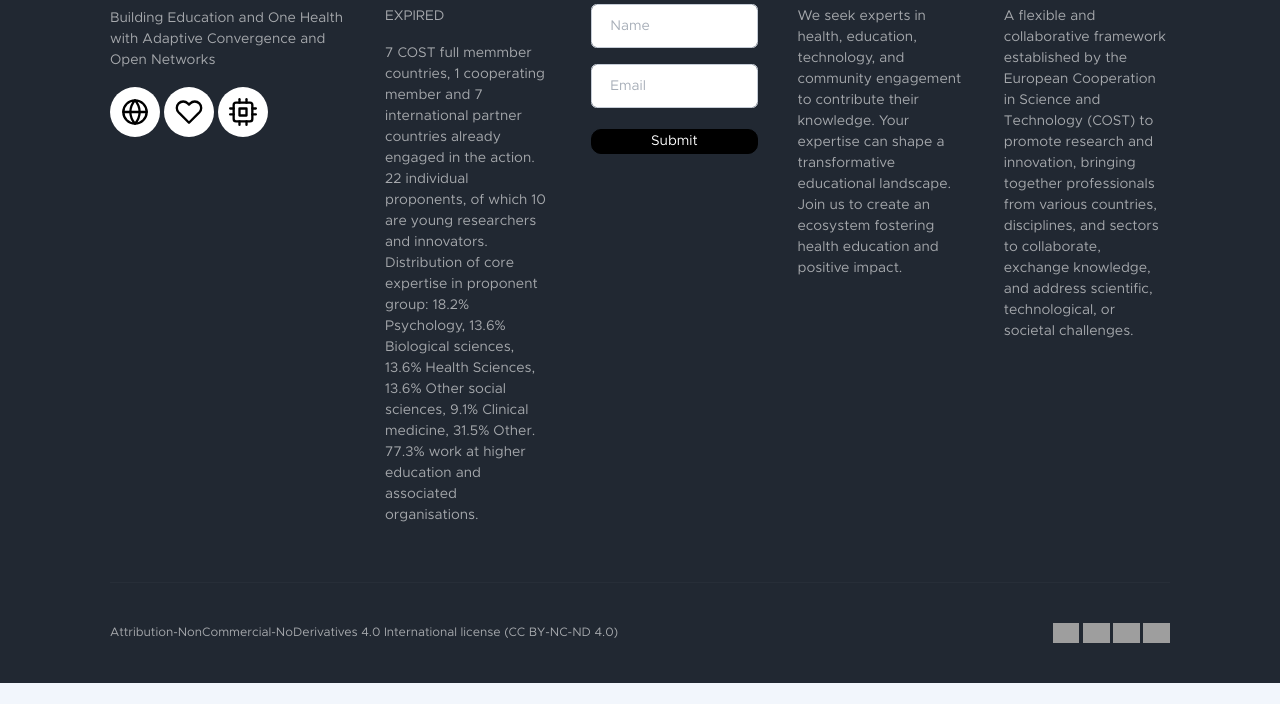
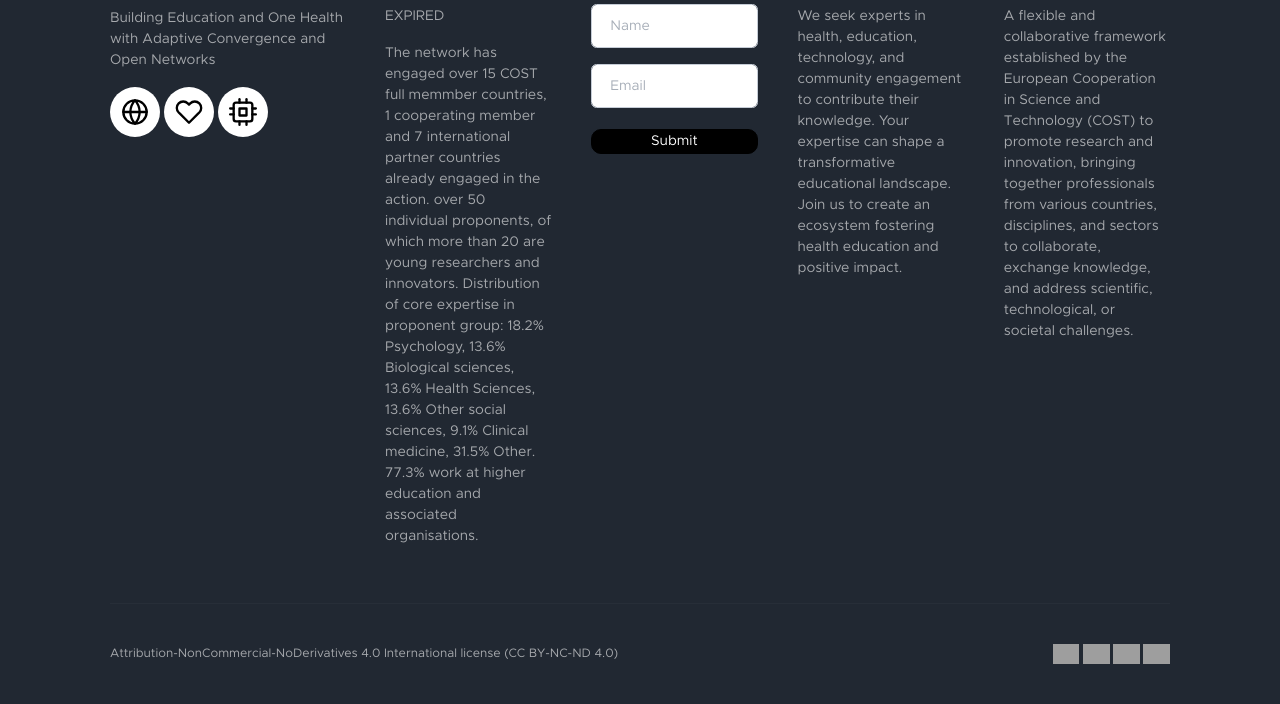
Before and after one commit to EnricGTorrents/BEACON, a plain HTML site: page index.html in a window 1280 px wide. Shown: the part 1534-2238 px from the top of the page. Before the commit the page ends 2217 px from the top, so only its background shows below. Drawn offline with nearby package versions, Linux system fonts and the light colour scheme; grey boxes are pictures that could not be loaded.

Commit message:
Countries count update

```diff
--- a/index.html
+++ b/index.html
@@ -250,7 +250,7 @@ Status of the group
 
                                         </div>
 
-<p id="demo"></p><p>7 COST full memmber countries, 1 cooperating member and 7 international partner countries already engaged in the action. 22 individual proponents, of which 10 are young researchers and innovators. Distribution of core expertise in proponent group: 18.2% Psychology, 13.6% Biological sciences, 13.6% Health Sciences, 13.6% Other social sciences, 9.1% Clinical medicine, 31.5% Other. 77.3% work at higher education and associated organisations.
+<p id="demo"></p><p>The network has engaged over 15 COST full memmber countries, 1 cooperating member and 7 international partner countries already engaged in the action. over 50 individual proponents, of which more than 20 are young researchers and innovators. Distribution of core expertise in proponent group: 18.2% Psychology, 13.6% Biological sciences, 13.6% Health Sciences, 13.6% Other social sciences, 9.1% Clinical medicine, 31.5% Other. 77.3% work at higher education and associated organisations.
 
 </p>
 
```
